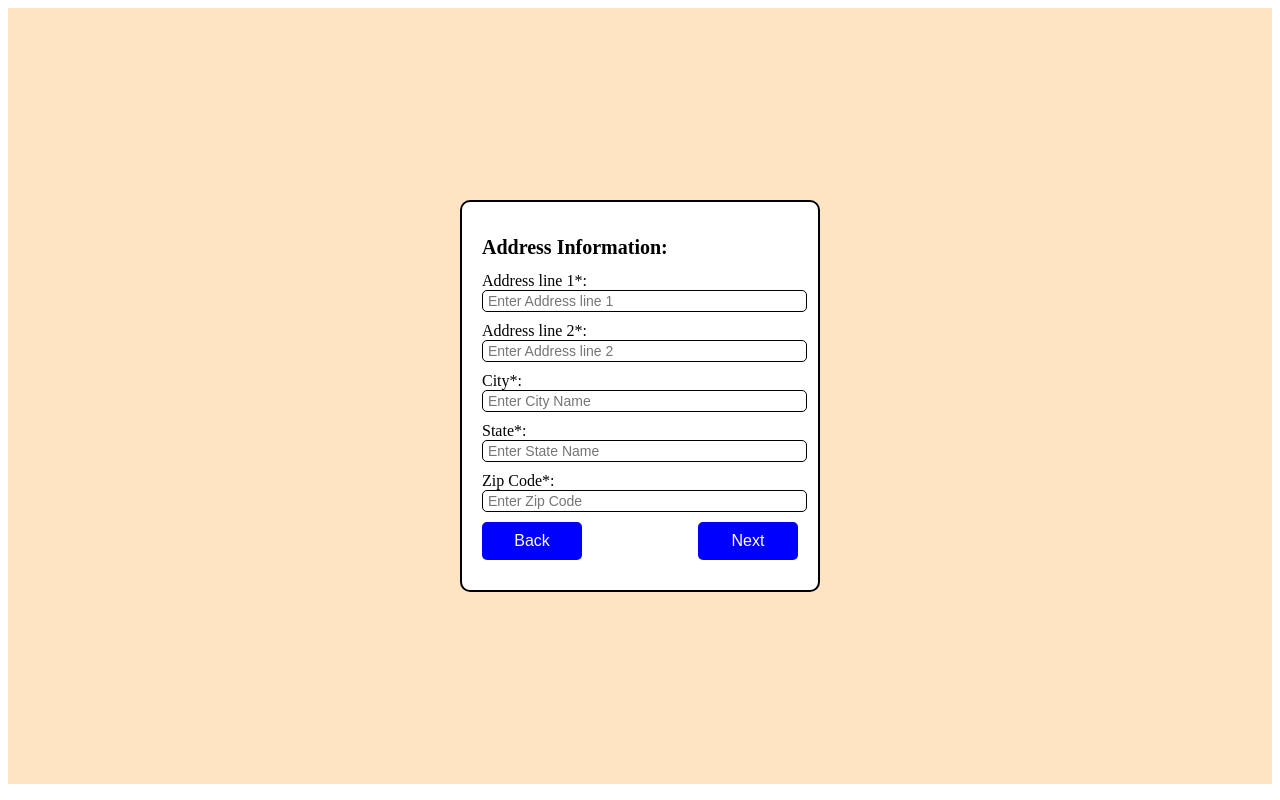
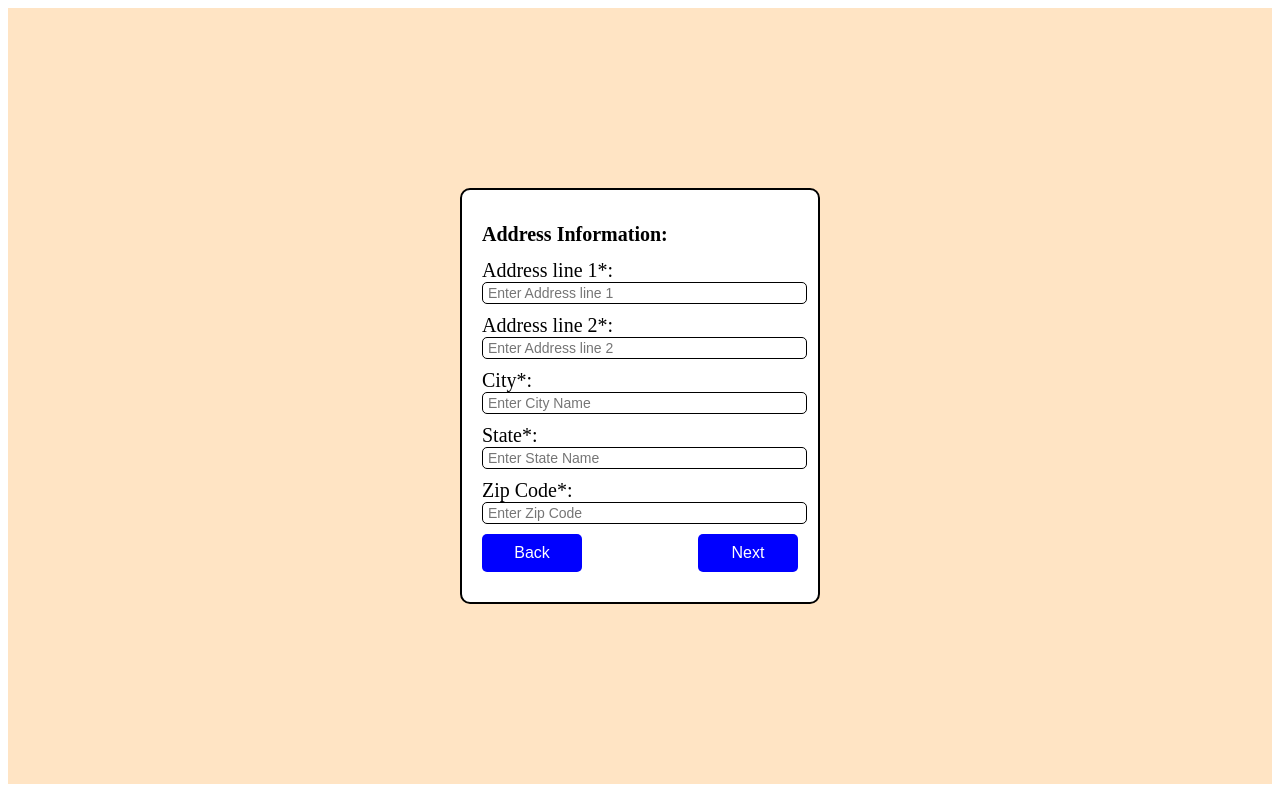
Before and after one commit to Jaswanth-Kollipara/validation, a React (Create React App) app: page /page2 in a window 1280 px wide. Built offline with nearby package versions, Linux system fonts and the light colour scheme.

Commit message:
first commit

```diff
--- a/src/components/Home/index.js
+++ b/src/components/Home/index.js
@@ -148,7 +148,7 @@ const Home = props =>{
     const {name,nameError}=apiStatus
     return(
         <div className="personal-view-form-inner-container">
-            <label id="personal-view-label" htmlFor="personal-view-name">Name*:</label><br/>
+            <label className="personal-view-label" htmlFor="personal-view-name">Name*:</label><br/>
             <input className="personal-view-input" type="text" id="personal-view-name" placeholder="Enter Name" value={name} onChange={onChangename} onBlur={onBlurName}/>
             {nameError && <p className="personal-view-error">Required</p>}
         </div>
@@ -159,7 +159,7 @@ const Home = props =>{
     const {email,emailError}=apiStatus
     return(
         <div className="personal-view-form-inner-container">
-            <label id="personal-view-label" htmlFor="personal-view-email">Email*:</label><br/>
+            <label className="personal-view-label" htmlFor="personal-view-email">Email*:</label><br/>
             <input className="personal-view-input" type="text" id="personal-view-email" placeholder="Enter Email" value={email} onChange={onChangeEmail} onBlur={onBlurEmail}/>
             {emailError && <p className="personal-view-error">Required / Email is not in a right format</p>}
         </div>
@@ -170,7 +170,7 @@ const Home = props =>{
     const {pno,pnoError}=apiStatus
     return(
         <div className="personal-view-form-inner-container">
-            <label id="personal-view-label" htmlFor="personal-view-pno">Phone No*:</label><br/>
+            <label className="personal-view-label" htmlFor="personal-view-pno">Phone No*:</label><br/>
             <input className="personal-view-input" type="text" id="personal-view-pno" placeholder="Enter Phone No" value={pno} onChange={onChangePNo} onBlur={onBlurPNO}/>
             {pnoError && <p className="personal-view-error">Required</p>}
         </div>
--- a/src/components/Page2/index.js
+++ b/src/components/Page2/index.js
@@ -226,7 +226,7 @@ const Page2 = props =>{
     const {address1,address1Error}=apiStatus
     return(
         <div className="address-view-form-inner-container">
-            <label id="address-view-label" htmlFor="address-view-line1">Address line 1*:</label><br/>
+            <label className="address-view-label" htmlFor="address-view-line1">Address line 1*:</label><br/>
             <input className="address-view-input" type="text" id="address-view-line1" placeholder="Enter Address line 1" value={address1} onChange={onChangeAddress1} onBlur={onBlurAddress1}/>
             {address1Error && <p className="address-view-error">Required</p>}
         </div>
@@ -237,7 +237,7 @@ const Page2 = props =>{
     const {address2,address2Error}=apiStatus
     return(
         <div className="address-view-form-inner-container">
-            <label id="address-view-label" htmlFor="address-view-line2">Address line 2*:</label><br/>
+            <label className="address-view-label" htmlFor="address-view-line2">Address line 2*:</label><br/>
             <input className="address-view-input" type="text" id="address-view-line2" placeholder="Enter Address line 2" value={address2} onChange={onChangeAddress2} onBlur={onBlurAddress2}/>
             {address2Error && <p className="address-view-error">Required</p>}
         </div>
@@ -248,7 +248,7 @@ const Page2 = props =>{
     const {city, cityError}=apiStatus
     return(
         <div className="address-view-form-inner-container">
-            <label id="address-view-label" htmlFor="address-view-city">City*:</label><br/>
+            <label className="address-view-label" htmlFor="address-view-city">City*:</label><br/>
             <input className="address-view-input" type="text" id="address-view-city" placeholder="Enter City Name" value={city} onChange={onChangeCity} onBlur={onBlurCity}/>
             {cityError && <p className="address-view-error">Required</p>}
         </div>
@@ -259,7 +259,7 @@ const Page2 = props =>{
     const {state,stateError}=apiStatus
     return(
         <div className="address-view-form-inner-container">
-            <label id="address-view-label" htmlFor="address-view-state">State*:</label><br/>
+            <label className="address-view-label" htmlFor="address-view-state">State*:</label><br/>
             <input className="address-view-input" type="text" id="address-view-state" placeholder="Enter State Name" value={state} onChange={onChangeSta} onBlur={onBlurSta}/>
             {stateError && <p className="address-view-error">Required</p>}
         </div>
@@ -270,7 +270,7 @@ const Page2 = props =>{
     const {zipCode,zipCodeError}=apiStatus
     return(
         <div className="address-view-form-inner-container">
-            <label id="address-view-label" htmlFor="address-view-zip-code">Zip Code*:</label><br/>
+            <label className="address-view-label" htmlFor="address-view-zip-code">Zip Code*:</label><br/>
             <input className="address-view-input" type="text" id="address-view-zip-code" placeholder="Enter Zip Code" value={zipCode} onChange={onChangeZipCode} onBlur={onBlurZipCode}/>
             {zipCodeError && <p className="address-view-error">Required</p>}
         </div>
```
